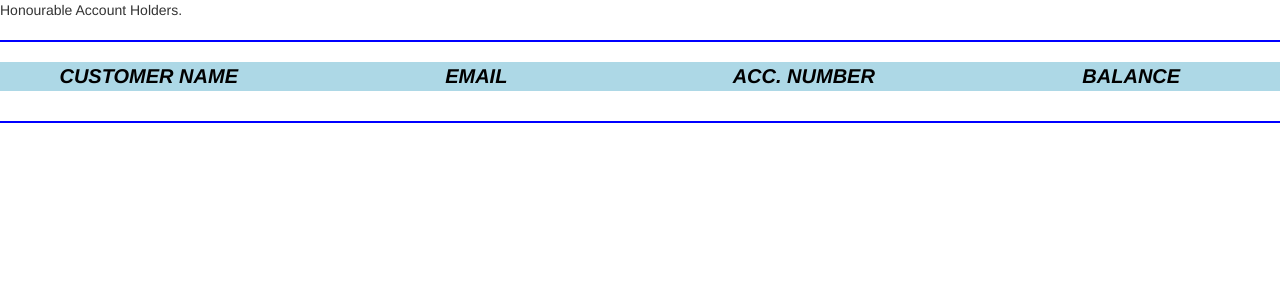
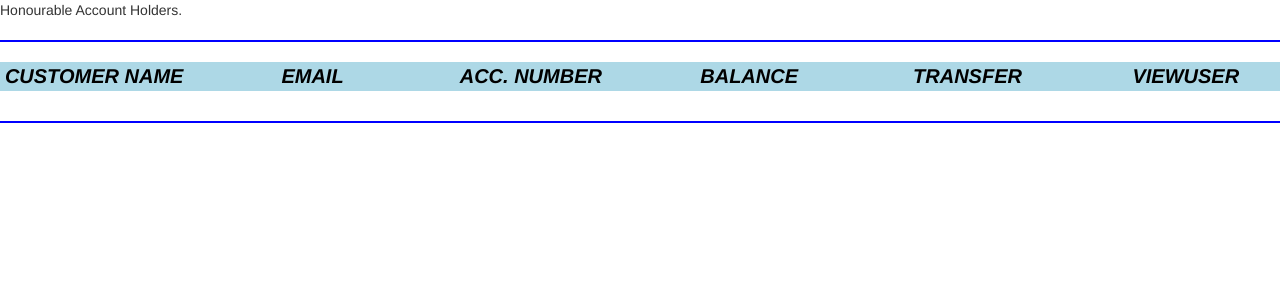
Before and after one commit to Rahulbeniwal26119/Sparks_Intern_Bank_project, a PHP site: page /php/all_customer.php in a window 1280 px wide. Shown: the part 50-350 px from the top of the page. Run offline with PHP 8.4, Linux system fonts and the light colour scheme; data that the repository does not hold is empty.

Commit message:
adding buttons view and transfer , view profile task complete

```diff
--- a/php/all_customer.php
+++ b/php/all_customer.php
@@ -10,10 +10,13 @@ echo "<hr>";
 echo <<<_END
 <div id="container-fluid">
 <div class="row">
-<div class='col-sm-3 grid-item  py-3 title' id="title-top">Customer Name </div>
-<div class='col-sm-3 grid-item  py-3 title' id="title-email">Email </div>
-<div class='col-sm-3 grid-item  py-3 title' id="title-acc"> Acc. Number </div>
-  <p class='col-sm-3 grid-item  py-3 title' id="title-balance">Balance </p>
+<div class='col-sm-2 grid-item  py-3 title' id="title-top">Customer Name </div>
+<div class='col-sm-2 grid-item  py-3 title' id="title-email">Email </div>
+<div class='col-sm-2 grid-item  py-3 title' id="title-acc"> Acc. Number </div>
+  <p class='col-sm-2 grid-item  py-3 title' id="title-balance">Balance </p>
+  <div class='col-sm-2 grid-item  py-3 title' id="title-Transfer"> Transfer </div>
+  <div class='col-sm-2 grid-item  py-3 title' id="title-view" data-toggle="modal" data-target="#myModal"> ViewUser </div>
+
 </div>
 </div>
 _END;
@@ -22,16 +25,26 @@ echo "<hr>";
 for($i=0; $i<sizeof($local_store["name"]);$i++)
 {
   echo <<<_END
-  <div class="container-fluid detail">
+  <div class="container-fluid detail detail">
   <div class="row">
-  <div class='col-sm-3 grid-item py-3' id="name">$name[$i] </div>
-  <div class='col-sm-3 grid-item  py-3' id="email"> $email[$i] </div>
-  <div class='col-sm-3 grid-item  py-3' id="acc">$acc[$i] </div>
-    <p class='col-sm-3 grid-item  py-3' id="balance"><span>&#8360</span>. $balance[$i] </p>
+  <div class='col-sm-2 grid-item py-3 ' id="name">$name[$i] </div>
+  <div class='col-sm-2 grid-item  py-3' id="email"> $email[$i] </div>
+  <div class='col-sm-2 grid-item  py-3' id="acc">$acc[$i] </div>
+    <p class='col-sm-2 grid-item  py-3 customer${i}' id="balance"><span>&#8360</span>. $balance[$i] </p>
+    <div class='col-sm-2 grid-item  py-3' id='div-tsn${i}' > <button class="btn-primary" id="btn-transfer${i}">Transfer</div>
+    <div class='col-sm-2 grid-item  py-3' id='div-view${i}'><button class="btn-primary" id="btn-view${i}" onclick="showModal('$name[$i]' ,'$email[$i]', '$acc[$i]' , '$balance[$i]' , '$i');">ViewDetail</div>
+
   </div>
   </div>
+  <div id="modal-space"> </div>
     <hr>
   _END;
 }
+echo <<<_END
+
+<script defer type="text/javascript" src="../js/modal.js">
+
+</script>
+_END;
 // echo "</div>";
  ?>
```
